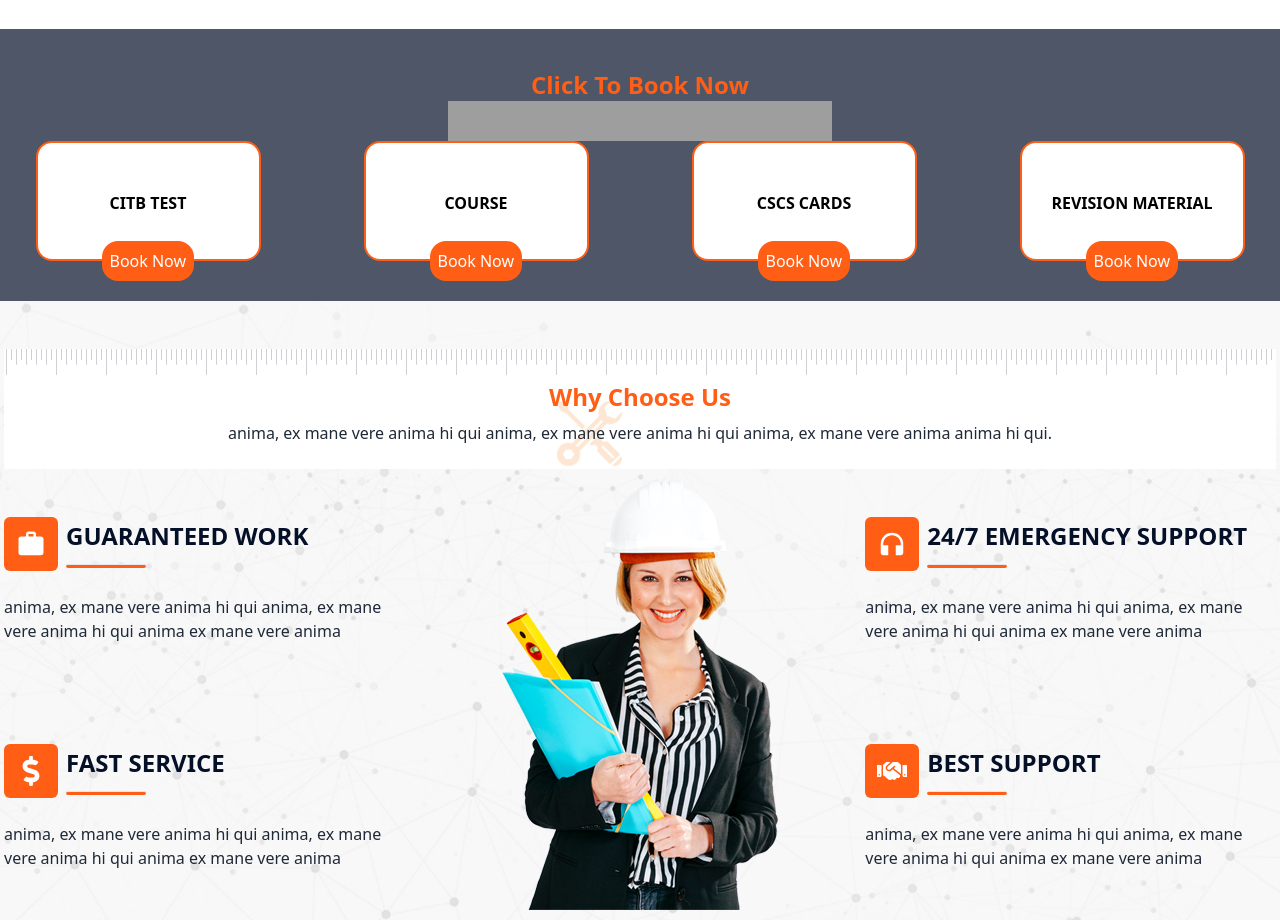
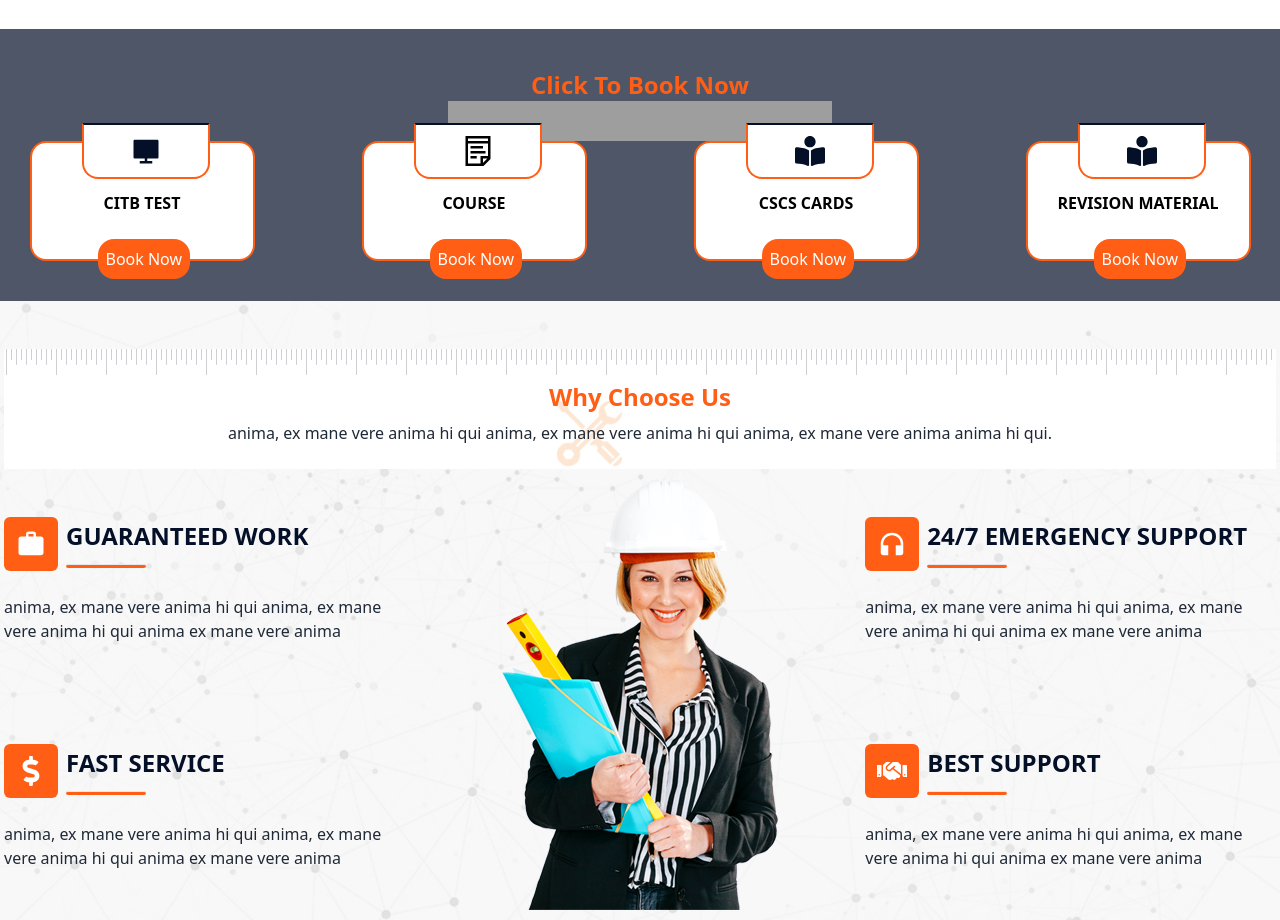
Before and after one commit to nishantsingh345/construction2, a Next.js app: page / in a window 1280 px wide. Shown: the part 1120-2040 px from the top of the page. Built offline with nearby package versions, Linux system fonts and the light colour scheme; grey boxes are pictures that could not be loaded.

Commit message:
add icons and modified book

```diff
--- a/src/components/home/Book.tsx
+++ b/src/components/home/Book.tsx
@@ -1,6 +1,9 @@
 import React from "react";
 import Section from "../common/Section";
 import Link from "next/link";
+import { RiComputerFill } from "react-icons/ri";
+import { GrNotes } from "react-icons/gr";
+import { FaBookReader } from "react-icons/fa";
 
 type Props = {};
 
@@ -9,21 +12,25 @@
     id: 1,
     text: "CITB TEST",
     link: "/citb/book-now",
+    icon: <RiComputerFill size={30} />,
   },
   {
     id: 1,
     text: "COURSE",
     link: "/course/book-now",
+    icon: <GrNotes size={30} />,
   },
   {
     id: 1,
     text: "CSCS CARDS",
     link: "/cscscards/book-now",
+    icon: <FaBookReader size={30} />,
   },
   {
     id: 1,
     text: "REVISION MATERIAL",
     link: "/revisnoal-material",
+    icon: <FaBookReader size={30} />,
   },
 ];
 
@@ -40,19 +47,23 @@
               alt=""
             />
           </div>
-          <div className="grid sm:grid-cols-2 md:grid-cols-4 gap-10">
+          <div className="grid sm:grid-cols-2 md:grid-cols-4 gap-14">
             {card.map((item, index) => (
               <div
                 key={index}
                 className="border-2 rounded-2xl w-[225px] h-[120px] bg-white border-[#ff5e14] relative  px-2 mx-auto"
               >
+                <Link href={item?.link} className="absolute -top-5 left-[50px]">
+                  <div className="bg-white p-2 w-32 h-14 text-[#040f28] rounded-b-2xl border-2 border-[#ff5e14] border-t-2 border-t-[#040f28] flex items-center justify-center">
+                    {item?.icon}
+                  </div>
+                </Link>
                 <div>
                   <p className="flex items-center justify-center text-black font-bold pt-12">
                     {item?.text}
                   </p>
                 </div>
-
-                <Link href={item?.link} className="relative bottom-0 left-14 top-[26px]">
+                <Link href={item?.link} className="absolute -bottom-5 left-[66px]">
                   <button className="bg-[#ff5e14] p-2 text-white rounded-2xl">Book Now</button>
                 </Link>
               </div>
```
